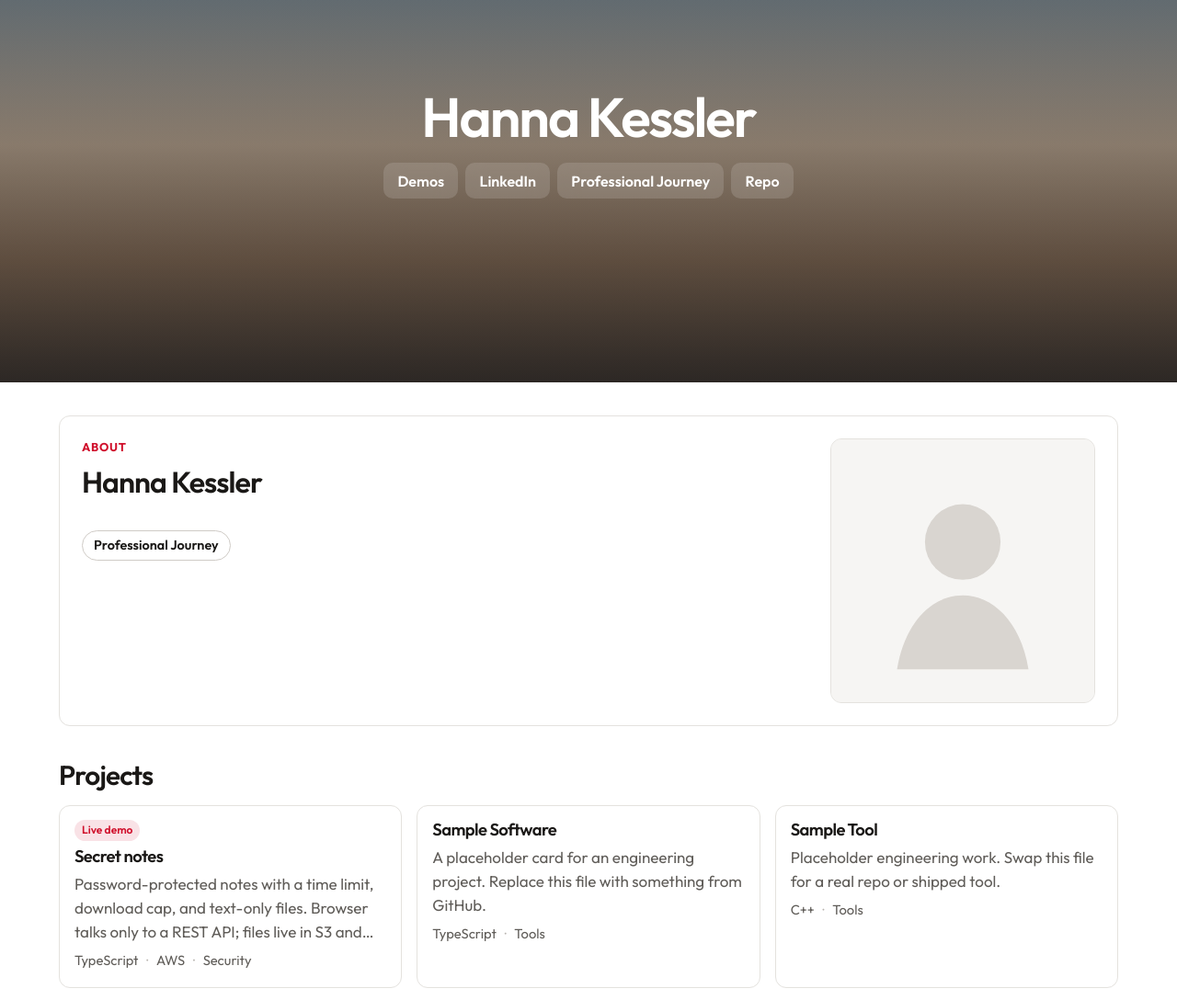
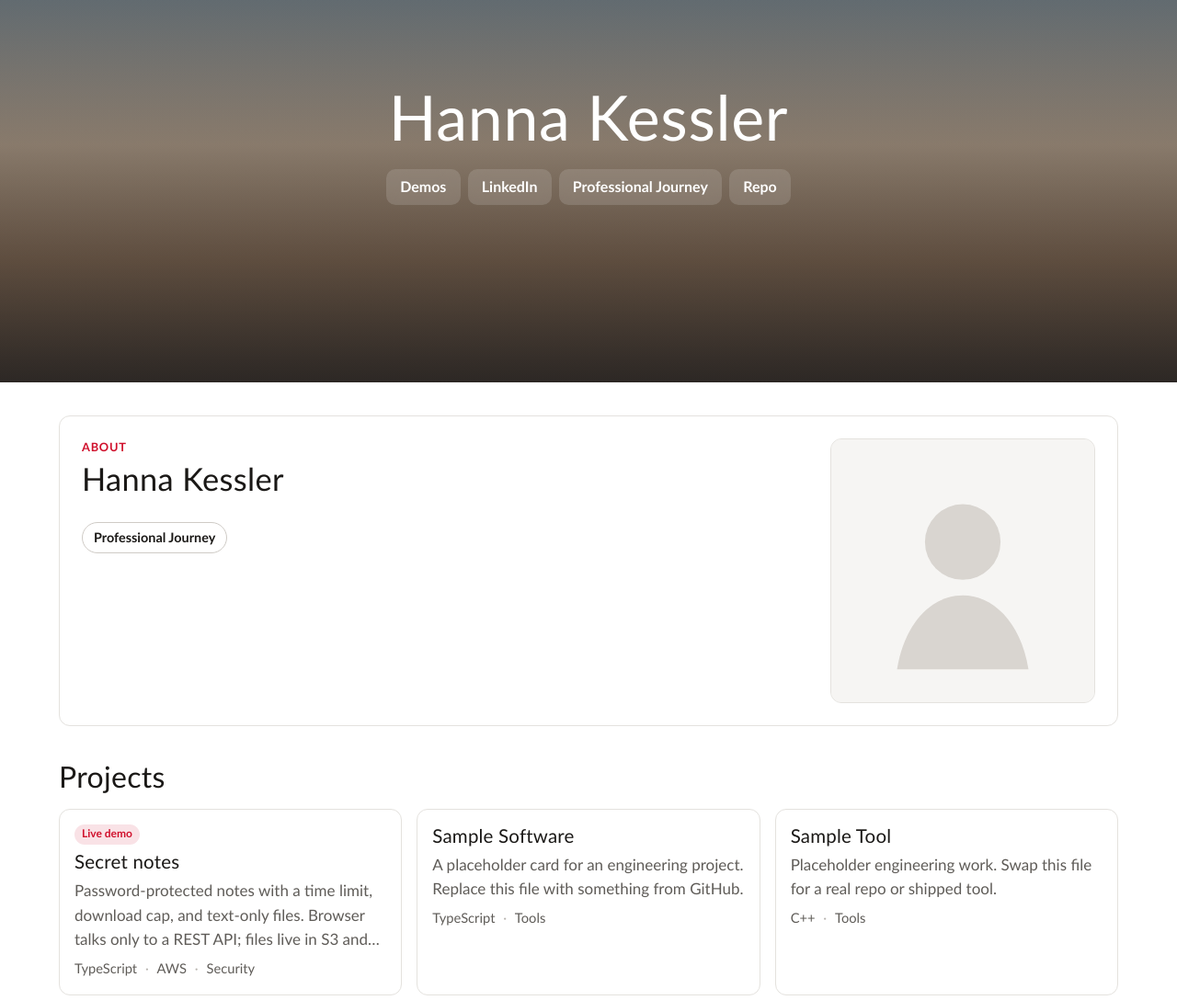
Before and after one commit to HannaKessler/PorfolioSite, an Astro site: page / in a window 1280 px wide. Shown: the top 1088 px of the page at 92% size. Built offline with nearby package versions, Linux system fonts and the light colour scheme; Astro itself is replaced by a stand-in of ours; a web font is replaced by a local one.

Commit message:
Fonts selected and self hosted

```diff
--- a/package.json
+++ b/package.json
@@ -12,6 +12,8 @@
     "astro": "astro"
   },
   "dependencies": {
+    "@fontsource-variable/nunito-sans": "^5.3.0",
+    "@fontsource/faculty-glyphic": "^5.3.0",
     "astro": "^7.3.2"
   },
   "allowScripts": {
--- a/src/layouts/BaseLayout.astro
+++ b/src/layouts/BaseLayout.astro
@@ -25,12 +25,6 @@ const pageTitle = title
     <meta name="viewport" content="width=device-width, initial-scale=1" />
     <meta name="generator" content={Astro.generator} />
     <meta name="description" content={description} />
-    <link rel="preconnect" href="https://fonts.googleapis.com" />
-    <link rel="preconnect" href="https://fonts.gstatic.com" crossorigin />
-    <link
-      href="https://fonts.googleapis.com/css2?family=Outfit:wght@400;500;600;700&display=swap"
-      rel="stylesheet"
-    />
     <title>{pageTitle}</title>
   </head>
   <body>
--- a/src/styles/global.css
+++ b/src/styles/global.css
@@ -1,3 +1,6 @@
+@import "@fontsource-variable/nunito-sans";
+@import "@fontsource/faculty-glyphic";
+
 :root {
   --bg: #ffffff;
   --bg-elevated: #ffffff;
@@ -14,8 +17,9 @@
   --radius: 12px;
   --max: 72rem;
   --header-h: 4.25rem;
-  --font-sans: "Outfit", "Trebuchet MS", sans-serif;
-  --font-display: "Outfit", "Trebuchet MS", sans-serif;
+  --font-sans: "Nunito Sans Variable", "Trebuchet MS", sans-serif;
+  --font-display: "Faculty Glyphic", "Nunito Sans Variable", "Trebuchet MS", sans-serif;
+  --font-subhead: "Faculty Glyphic", "Nunito Sans Variable", "Trebuchet MS", sans-serif;
 }
 
 *,
@@ -119,9 +123,11 @@ summary:focus-visible {
 
 .logo {
   color: var(--accent);
-  font-weight: 700;
-  font-size: 1.35rem;
-  letter-spacing: -0.03em;
+  font-family: var(--font-display);
+  font-weight: 400;
+  font-synthesis: none;
+  font-size: 1.5rem;
+  letter-spacing: 0.01em;
   text-decoration: none;
 }
 
@@ -237,10 +243,11 @@ main:has(.demo-project) .container {
   margin: 0 auto 1.15rem;
   max-width: 16ch;
   color: #fff;
-  font-size: clamp(2.5rem, 6vw, 3.75rem);
-  font-weight: 600;
-  letter-spacing: -0.035em;
-  line-height: 1.05;
+  font-size: clamp(2.75rem, 6.5vw, 4.25rem);
+  font-weight: 400;
+  font-synthesis: none;
+  letter-spacing: 0.01em;
+  line-height: 1.12;
 }
 
 .hero-tabs {
@@ -394,9 +401,12 @@ main:has(.demo-project) .container {
 .profile-role {
   margin: 0 0 0.85rem;
   max-width: none;
-  font-size: clamp(1.6rem, 3vw, 2rem);
-  font-weight: 600;
-  letter-spacing: -0.03em;
+  font-family: var(--font-subhead);
+  font-size: clamp(1.7rem, 3vw, 2.15rem);
+  font-weight: 400;
+  font-synthesis: none;
+  letter-spacing: 0.01em;
+  line-height: 1.2;
   color: var(--text);
 }
 
@@ -464,20 +474,34 @@ main:has(.demo-project) .container {
 h1,
 h2,
 h3 {
-  font-family: var(--font-display);
   line-height: 1.15;
   letter-spacing: -0.03em;
   margin: 0 0 0.75rem;
 }
 
 h1 {
-  font-size: clamp(2rem, 4vw, 2.7rem);
-  font-weight: 600;
+  font-family: var(--font-display);
+  font-weight: 400;
+  font-synthesis: none;
+  letter-spacing: 0.01em;
+  line-height: 1.2;
+}
+
+h2,
+h3 {
+  font-family: var(--font-subhead);
+  font-weight: 400;
+  font-synthesis: none;
+  letter-spacing: 0.01em;
+  line-height: 1.2;
+}
+
+h1 {
+  font-size: clamp(2.15rem, 4vw, 2.9rem);
 }
 
 h2 {
-  font-size: clamp(1.45rem, 2.5vw, 1.85rem);
-  font-weight: 600;
+  font-size: clamp(1.55rem, 2.5vw, 2rem);
 }
 
 .lede {
@@ -613,8 +637,8 @@ h2 {
 }
 
 .card h3 {
-  font-size: 1.15rem;
-  font-weight: 600;
+  font-size: 1.28rem;
+  font-weight: 400;
   margin: 0;
 }
 
```
Also changed, not shown: src/styles/status.css (+7 -4 lines), 1 other file.
